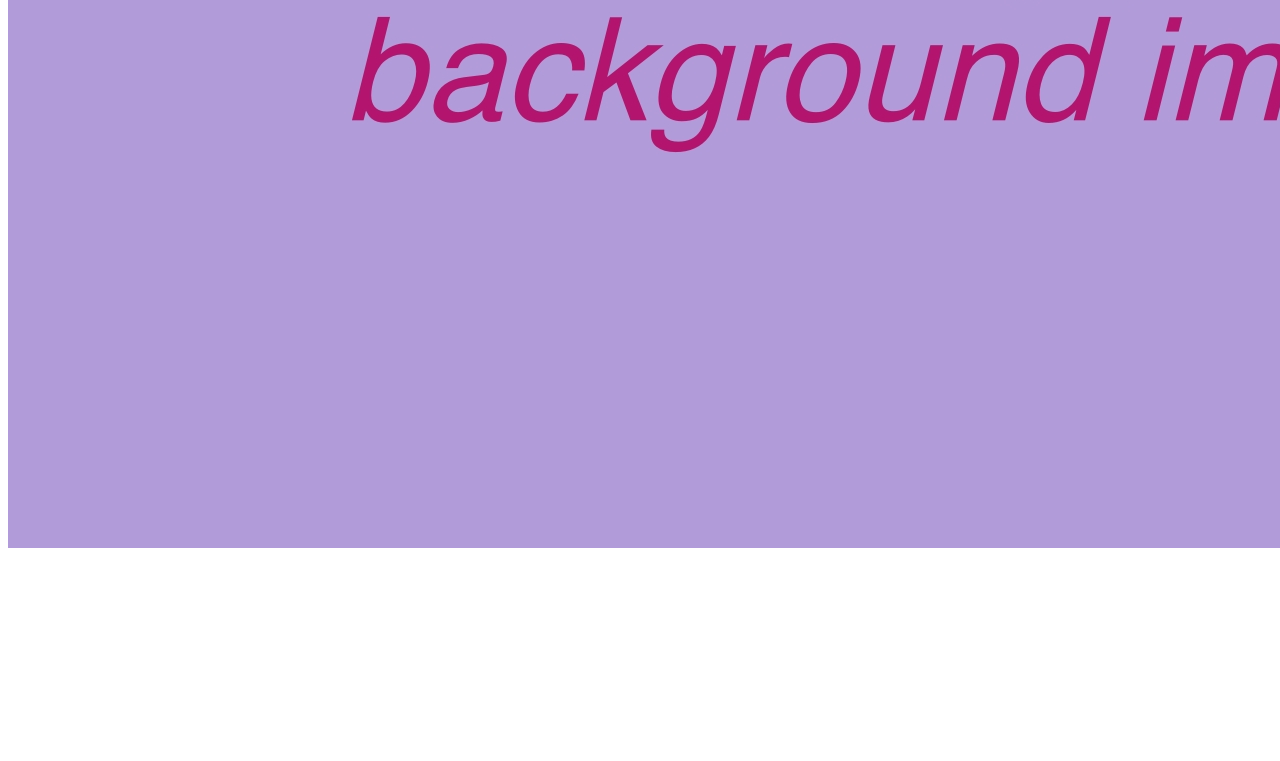
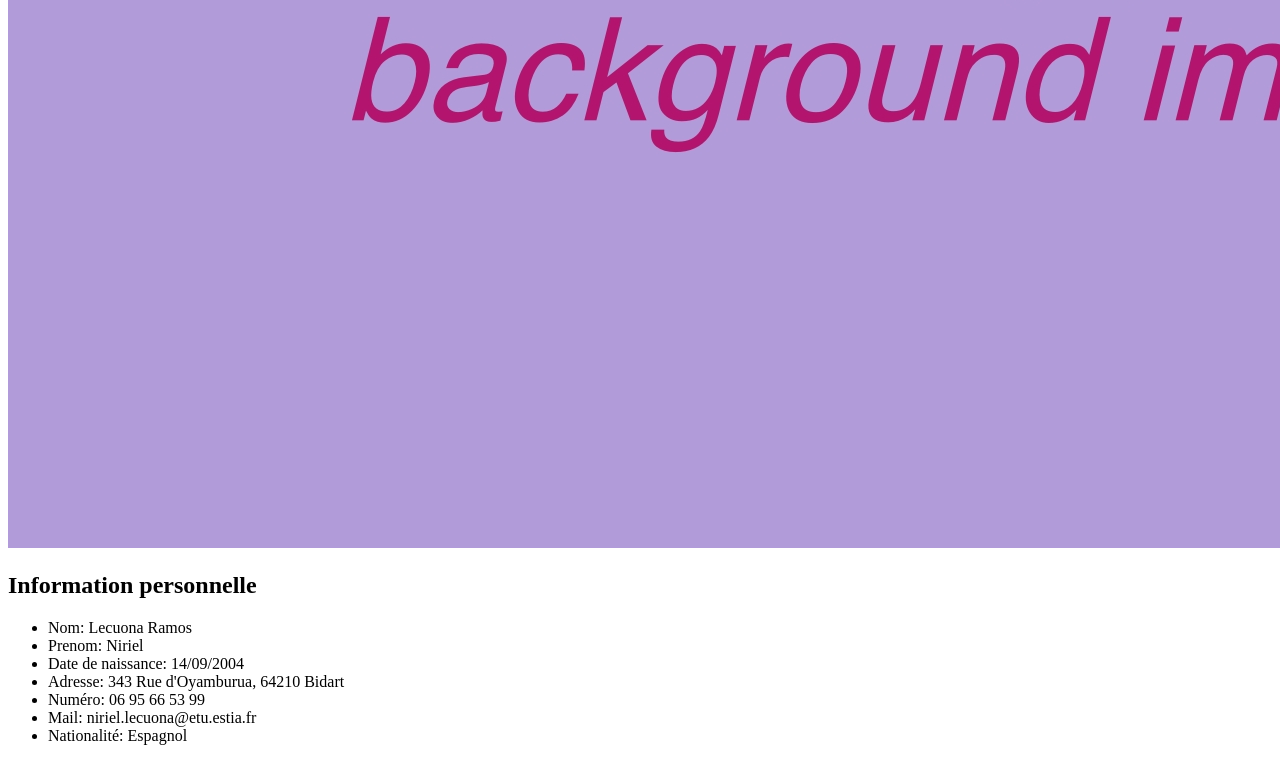
Before and after one commit to Niri04/CV, a plain HTML site: page CV/index.html in a window 1280 px wide. Shown: the part 540-1301 px from the top of the page. Before the commit the page ends 1100 px from the top, so only its background shows below. Drawn offline with Linux system fonts and the light colour scheme.

Commit message:
Ajoute informations perso

```diff
--- a/CV/index.html
+++ b/CV/index.html
@@ -8,5 +8,16 @@
         src="AEsthetically pleasing.jpg"
         alt="AEsthetically"
     >
+    <h2>Information personnelle</h2>
+    <ul>
+
+        <li>Nom: Lecuona Ramos</li>
+        <li>Prenom: Niriel</li>
+        <li>Date de naissance: 14/09/2004</li>
+        <li>Adresse: 343 Rue d'Oyamburua, 64210 Bidart</li>
+        <li>Numéro: 06 95 66 53 99</li>
+        <li>Mail: niriel.lecuona@etu.estia.fr</li>
+        <li>Nationalité: Espagnol</li>
+    </ul>
 </body>
 </html>
```
